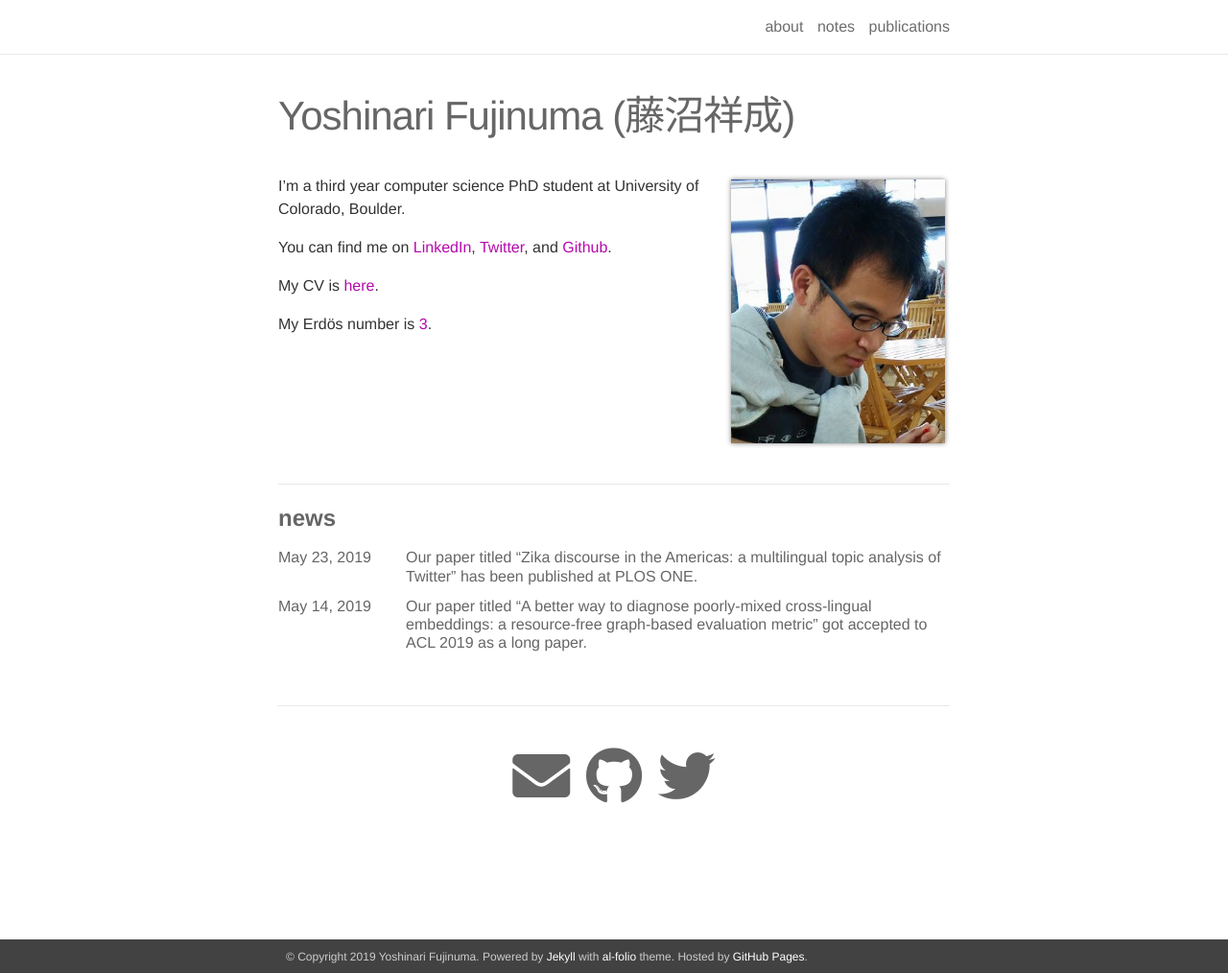
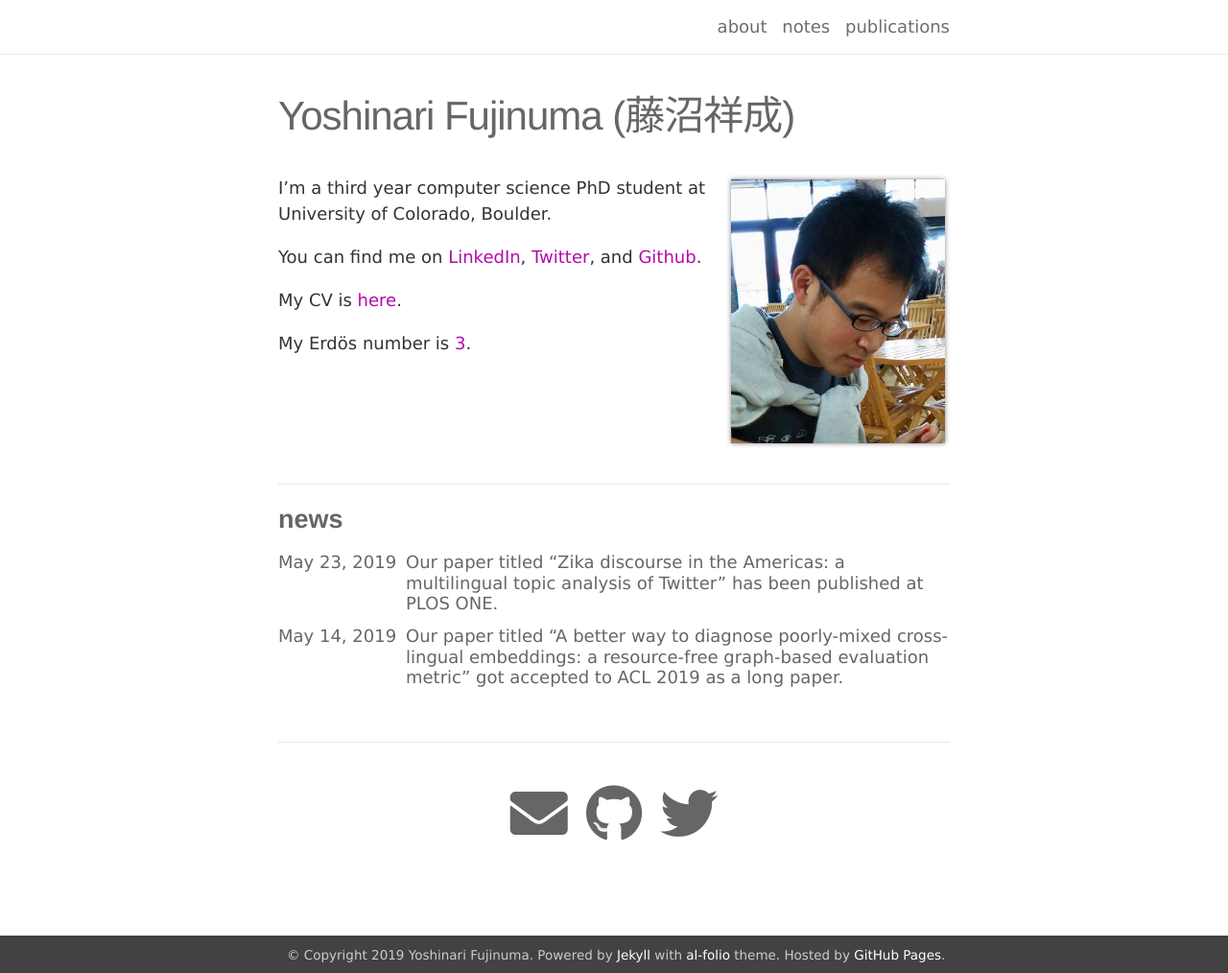
Before and after one commit to akkikiki/akkikiki.github.io, a Jekyll site: the page built from _pages/about.md, in a window 1280 px wide and 1014 px high. Shown: the whole window at 96% size. Built offline with Jekyll 4.4.1, drawn with Linux system fonts in a browser that asks for light colours.

Commit message:
changing fonts

```diff
--- a/_sass/_variables.scss
+++ b/_sass/_variables.scss
@@ -2,10 +2,10 @@
 /******************************************************************************/
 
 // Typography
-$base-font-size: 16px !default;
+$base-font-size: 18px !default;
 $small-font-size:  0.875rem !default;
 $bold-font-weight: bold !default;
-$font-family: Helvetica, Arial, sans-serif !default;
+$font-family: Verdana, Roboto, sans-serif !default;
 $line-height: 1.5 !default;
 $heading-font-family: Helvetica, sans-serif !default;
 $heading-font-weight: 900 !default;
```
